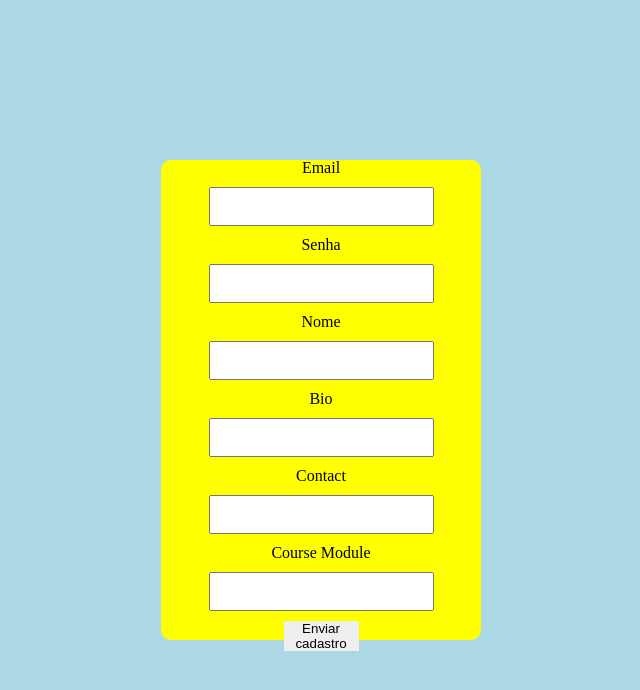
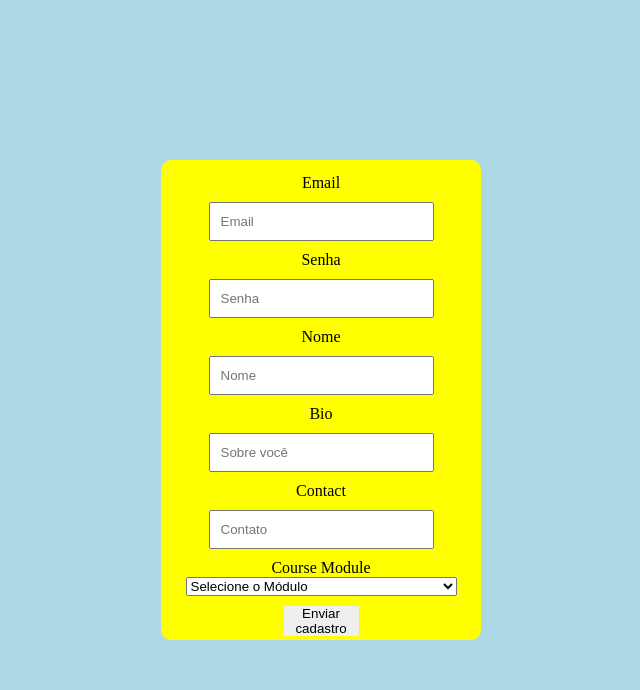
Before and after one commit to arycmn/Kenziehub, a React (Create React App) app: page /register in a window 1280 px wide. Shown: the top 690 px of the page, without its empty margins (319-959 px from the left). Built offline with nearby package versions, Linux system fonts and the light colour scheme.

Commit message:
WIP: react-hook-form was added and introduced to the code

```diff
--- a/package.json
+++ b/package.json
@@ -9,6 +9,7 @@
     "axios": "^0.21.0",
     "react": "^17.0.1",
     "react-dom": "^17.0.1",
+    "react-hook-form": "^6.12.2",
     "react-redux": "^7.2.2",
     "react-router-dom": "^5.2.0",
     "react-scripts": "4.0.1",
--- a/src/pages/login/index.jsx
+++ b/src/pages/login/index.jsx
@@ -1,19 +1,21 @@
+import { useForm } from "react-hook-form";
 import { PageLogin, FormLogin, InfoLog, InputLog, ButtonLog } from "./styled";
 
 const Login = () => {
-  const handleSubmit = (e) => {
-    e.preventDefault();
-    console.log("ok");
+  const { register, handleSubmit, _watch, _errors } = useForm();
+
+  const handleForm = (data) => {
+    console.log(data);
   };
 
   return (
     <>
       <PageLogin>
-        <FormLogin onSubmit={handleSubmit}>
+        <FormLogin onSubmit={handleSubmit(handleForm)}>
           <InfoLog>Usuário</InfoLog>
-          <InputLog />
+          <InputLog placeholder="Usuário" ref={register} name="user" />
           <InfoLog>Senha</InfoLog>
-          <InputLog />
+          <InputLog placeholder="Senha" ref={register} name="password" />
           <ButtonLog type="submit">Entrar</ButtonLog>
         </FormLogin>
       </PageLogin>
--- a/src/pages/sign-in/index.jsx
+++ b/src/pages/sign-in/index.jsx
@@ -1,33 +1,50 @@
+import { useForm } from "react-hook-form";
 import {
   PageSignIn,
   FormSignIn,
   InfoSign,
   InputSign,
   ButtonSign,
+  SelectSign,
 } from "./styled";
 
 const SignIn = () => {
-  const handleSubmit = (e) => {
-    e.preventDefault();
-    console.log("ok");
+  const { register, handleSubmit, _watch, _errors } = useForm();
+  const handleForm = (data) => {
+    console.log(data);
   };
 
   return (
     <>
       <PageSignIn>
-        <FormSignIn onSubmit={handleSubmit}>
+        <FormSignIn onSubmit={handleSubmit(handleForm)}>
           <InfoSign>Email</InfoSign>
-          <InputSign />
+          <InputSign placeholder="Email" name="email" ref={register} />
           <InfoSign>Senha</InfoSign>
-          <InputSign />
+          <InputSign placeholder="Senha" name="password" ref={register} />
           <InfoSign>Nome</InfoSign>
-          <InputSign />
+          <InputSign placeholder="Nome" name="name" ref={register} />
           <InfoSign>Bio</InfoSign>
-          <InputSign />
+          <InputSign placeholder="Sobre você" name="bio" ref={register} />
           <InfoSign>Contact</InfoSign>
-          <InputSign />
+          <InputSign placeholder="Contato" name="contact" ref={register} />
           <InfoSign>Course Module</InfoSign>
-          <InputSign type="select" />
+
+          <SelectSign name="course_modules" ref={register}>
+            <option value="">Selecione o Módulo</option>
+            <option value="Primeiro módulo (Introdução ao Frontend)">
+              Primeiro módulo (Introdução ao Frontend)
+            </option>
+            <option value="Segundo módulo (Frontend Avançado)">
+              Segundo módulo (Frontend Avançado)
+            </option>
+            <option value="Terceiro módulo (Introdução ao Backend)">
+              Terceiro módulo (Introdução ao Backend)
+            </option>
+            <option value="Quarto módulo (Backend Avançado)">
+              Quarto módulo (Backend Avançado)
+            </option>
+          </SelectSign>
           <ButtonSign type="submit">Enviar cadastro</ButtonSign>
         </FormSignIn>
       </PageSignIn>
--- a/src/pages/sign-in/styled.js
+++ b/src/pages/sign-in/styled.js
@@ -18,4 +18,8 @@ export const InfoSign = styled(InfoLog)``;
 
 export const InputSign = styled(InputLog)``;
 
+export const SelectSign = styled.select`
+  outline: none;
+`;
+
 export const ButtonSign = styled(ButtonLog)``;
```
Also changed, not shown: 1 other file (tests, documents, lock files or other folders).
